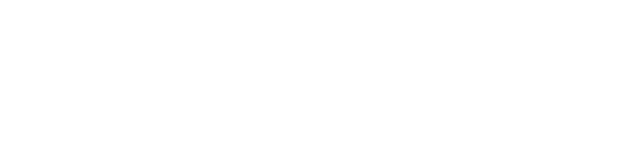
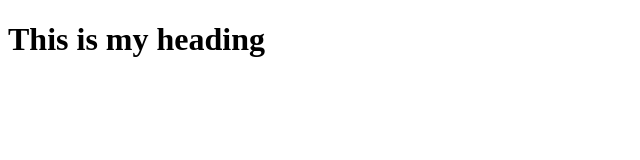
Before and after one commit to harvgonzalez/helloworld, a plain HTML site: page index.html in a window 1280 px wide. Shown: the whole page, without its empty margins (0-640 px from the left). Drawn offline with Linux system fonts and the light colour scheme.

Commit message:
changed. the heading

```diff
--- a/index.html
+++ b/index.html
@@ -4,5 +4,7 @@
   <title>I am learning git</title>
 </head>
 
-<body></body>
+<body>
+  <h1>This is my heading</h1>
+</body>
 </html>
```
